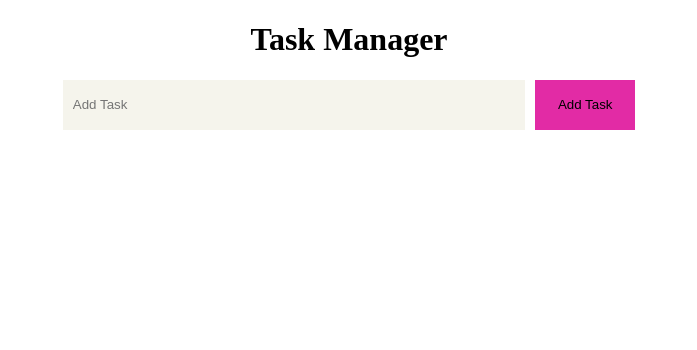
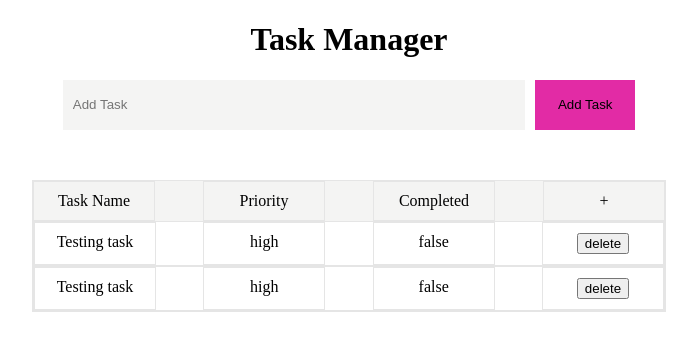
Before and after one commit to eureka03/TaskManager, an Angular app: page / in a window 1280 px wide. Shown: the top 350 px of the page, without its empty margins (291-988 px from the left). Built offline with nearby package versions, Linux system fonts and the light colour scheme.

Commit message:
changes to design of how the saved tasks display

```diff
--- a/src/app/app.html
+++ b/src/app/app.html
@@ -1,2 +1,3 @@
 <h1 class="root-heading">Task Manager</h1>
 <app-form></app-form>
+<app-tasklist></app-tasklist>
--- a/src/app/app.ts
+++ b/src/app/app.ts
@@ -1,10 +1,11 @@
 import { Component, signal } from '@angular/core';
 import { RouterOutlet } from '@angular/router';
-import {TaskForm} from './components/taskForm/taskform'
+import {TaskForm} from './components/taskForm/taskform';
+import {TaskList} from './components/tasklist/tasklist';
 
 @Component({
   selector: 'app-root',
-  imports: [TaskForm],
+  imports: [TaskForm,TaskList],
   templateUrl: './app.html',
   styleUrl: './app.css'
 })
--- a/src/app/components/taskForm/taskform.css
+++ b/src/app/components/taskForm/taskform.css
@@ -10,7 +10,7 @@
     height:30px;
     margin-right:10px;
     border:none;
-    background-color:rgb(245, 244, 236);
+    background-color:rgb(244, 244, 243);
     padding:10px;
     outline:none;
 }
--- a/src/app/components/taskForm/taskform.ts
+++ b/src/app/components/taskForm/taskform.ts
@@ -8,6 +8,6 @@ import { Component, signal } from '@angular/core';
 
 })
 
-export  class TaskForm{
+export class TaskForm{
 
 }
--- a/src/app/components/tasklist/tasklist.css
+++ b/src/app/components/tasklist/tasklist.css
@@ -0,0 +1,38 @@
+.table-structure{
+    width:50%;
+    margin:50px auto;
+    border:1px solid rgb(229, 229, 229);
+}
+
+.table-heading{
+    display:flex;
+    justify-content: space-between;
+    background-color:rgb(244, 244, 243);
+
+
+}
+
+.heading{
+    width:100px;
+    text-align: center;
+    padding:10px;
+    border:1px solid rgb(229, 229, 229);
+}
+
+
+
+.row-item{
+    display:flex;
+    justify-content: space-between;
+    border:1px solid rgb(229, 229, 229);
+
+
+
+}
+
+.item{
+    width:100px;
+    padding:10px;
+    text-align:center;
+    border:1px solid rgb(229, 229, 229);
+}
--- a/src/app/components/tasklist/tasklist.html
+++ b/src/app/components/tasklist/tasklist.html
@@ -0,0 +1,30 @@
+<div class="table-structure">
+    <div class="table-heading">
+        <div class="heading">Task Name</div>
+        <div class="heading">Priority</div>
+        <div class="heading">Completed</div>
+        <div class="heading">+</div>
+    </div>
+    <div class="table-rows">
+        @for(task of tasks; track task.id){
+
+         <div class="row-item">
+            <div class="item">
+                {{task.name}}
+            </div>
+            <div class="item">
+                {{task.priority}}
+            </div>
+            <div class="item">
+                {{task.completed}}
+            </div>
+            <div class="item">
+                <button>delete</button>
+            </div>
+         </div>
+
+        }
+    </div>
+
+
+</div>
--- a/src/app/components/tasklist/tasklist.ts
+++ b/src/app/components/tasklist/tasklist.ts
@@ -1,11 +1,31 @@
 import { Component, signal } from '@angular/core';
+import {Task} from "../../models/Task"
 
 @Component({
     selector:"app-tasklist",
-    templateUrl:"tasklist.css",
+    templateUrl:"./tasklist.html",
+    styleUrl:"./tasklist.css",
     imports:[]
 })
 
-export default class TaskList{
+export  class TaskList{
+
+    tasks: Task[] = [
+        {
+            id:1,
+            name:"Testing task",
+            priority:"high",
+            completed:false
+        },
+        {
+            id:1,
+            name:"Testing task",
+            priority:"high",
+            completed:false
+        }
+
+    ];
+
+
 
 }
--- /dev/null
+++ b/src/app/models/Task.ts
@@ -0,0 +1,6 @@
+ export interface Task {
+   id:number,
+   name:string,
+   priority:string,
+   completed:boolean
+ }
```
